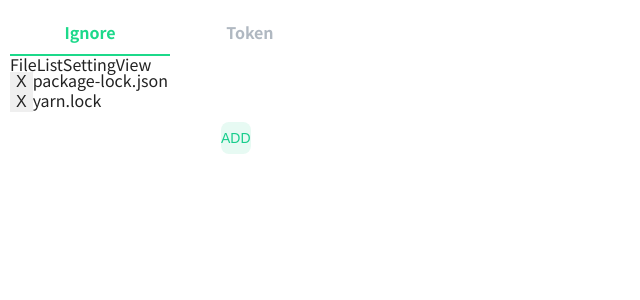
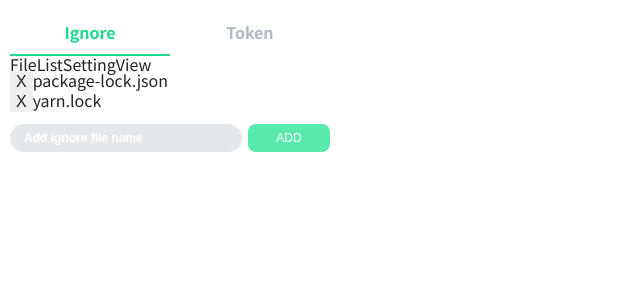
Before and after one commit to SoYoung210/real-diff, a React (Create React App) app: page /settings/fileList in a window 1280 px wide. Shown: the top 300 px of the page, without its empty margins (0-640 px from the left). Built offline with nearby package versions, Linux system fonts and the light colour scheme.

Commit message:
refactor: Extract InputContainer

```diff
--- a/src/components/settings/FileList.tsx
+++ b/src/components/settings/FileList.tsx
@@ -5,18 +5,16 @@ import { useDispatch,useSelector } from 'react-redux'
 import { IgnoredFile } from '@/domain/ignoreFile'
 import { settingActions,settingSelector } from '@/features/settingSlice'
 
-const InputWrapper = styled.div`
-  display: flex;
-`
+import { Input } from '../shared/Input'
+import { InputContainer } from '../shared/SettingInputContainer'
 
-// TODO: Refactor to shared button
-const AddButton = styled.button`
-  padding: 8px 0px;
-  margin-top: 10px;
-  background: rgba(24,205,140,0.1);
+const SaveButton = styled.button`
+  padding: 6px 0px;
+  background: #5AE9AD;
+  color: #ffffff;
   border-radius: 8px;
-  color: #18CD8C;
-  font-size: 14px;
+  font-size: 12px;
+  min-width: 82px;
 `
 
 // TODO: 폴더를 나눌지 그냥 여기서 다 쓸지 고민해서 정하기.
@@ -62,16 +60,17 @@ export const FileListSettingView = () => {
           ignoreFileList.map(renderFileList(removeItem))
         }
       </ol>
-      <InputWrapper>
-        <input
+      <InputContainer>
+        <Input
           value={fileNameToBeAdded}
+          placeholder='Add ignore file name'
           onChange={({target}) =>
             setFileNameToBeAdded(target.value)
           }
           onKeyPress={onKeyPressed}
         />
-        <AddButton onClick={addIgnoreFileName}>ADD</AddButton>
-      </InputWrapper>
+        <SaveButton onClick={addIgnoreFileName}>ADD</SaveButton>
+      </InputContainer>
     </>
   )
 }
--- a/src/components/settings/Token.tsx
+++ b/src/components/settings/Token.tsx
@@ -3,20 +3,8 @@ import React, { useState } from 'react'
 import { useDispatch } from 'react-redux'
 
 import { Input } from '@/components/shared/Input'
+import { InputContainer } from '@/components/shared/SettingInputContainer'
 import { settingActions } from '@/features/settingSlice'
-
-const InputContainer = styled.div`
-  display: flex;
-  padding: 12px 0;
-
-  & > input + button {
-    margin-left: 6px;
-  }
-
-  & > input {
-    flex: 1;
-  }
-`
 
 // TODO: Refactor to shared button
 const SaveButton = styled.button`
--- /dev/null
+++ b/src/components/shared/SettingInputContainer.tsx
@@ -0,0 +1,23 @@
+import styled from '@emotion/styled'
+import React, { useState } from 'react'
+
+const StyledInputContainer = styled.div`
+  display: flex;
+  padding: 12px 0;
+
+  & > input + button {
+    margin-left: 6px;
+  }
+
+  & > input {
+    flex: 1;
+  }
+`
+
+interface Props {
+  children: React.ReactNode;
+}
+
+export const InputContainer = ({children}: Props) => {
+  return <StyledInputContainer>{children}</StyledInputContainer>
+}
```
